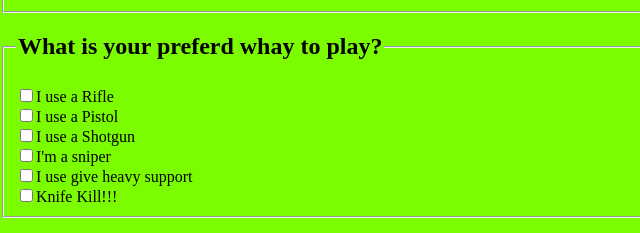
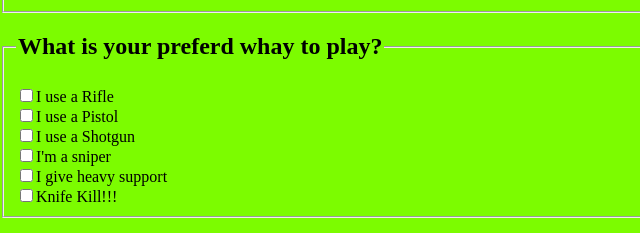
Before and after one commit to Karl-Ryan/Karl-Ryan.github.io, a plain HTML site: page form.html in a window 1280 px wide. Shown: the part 857-1090 px from the top of the page, 0-640 px from the left. Drawn offline with Linux system fonts and the light colour scheme.

Commit message:
Update form.html

```diff
--- a/form.html
+++ b/form.html
@@ -102,7 +102,7 @@ li a:hover {
 			<br>
 			<input type="checkbox" name="sniper" value="sniper">I'm a sniper
 			<br>
-			<input type="checkbox" name="heavy support" value="heavy support">I use give heavy support
+			<input type="checkbox" name="heavy support" value="heavy support">I give heavy support
 			<br>
 			<input type="checkbox" name="knife" value="knife">Knife Kill!!!
 			<br>
```
